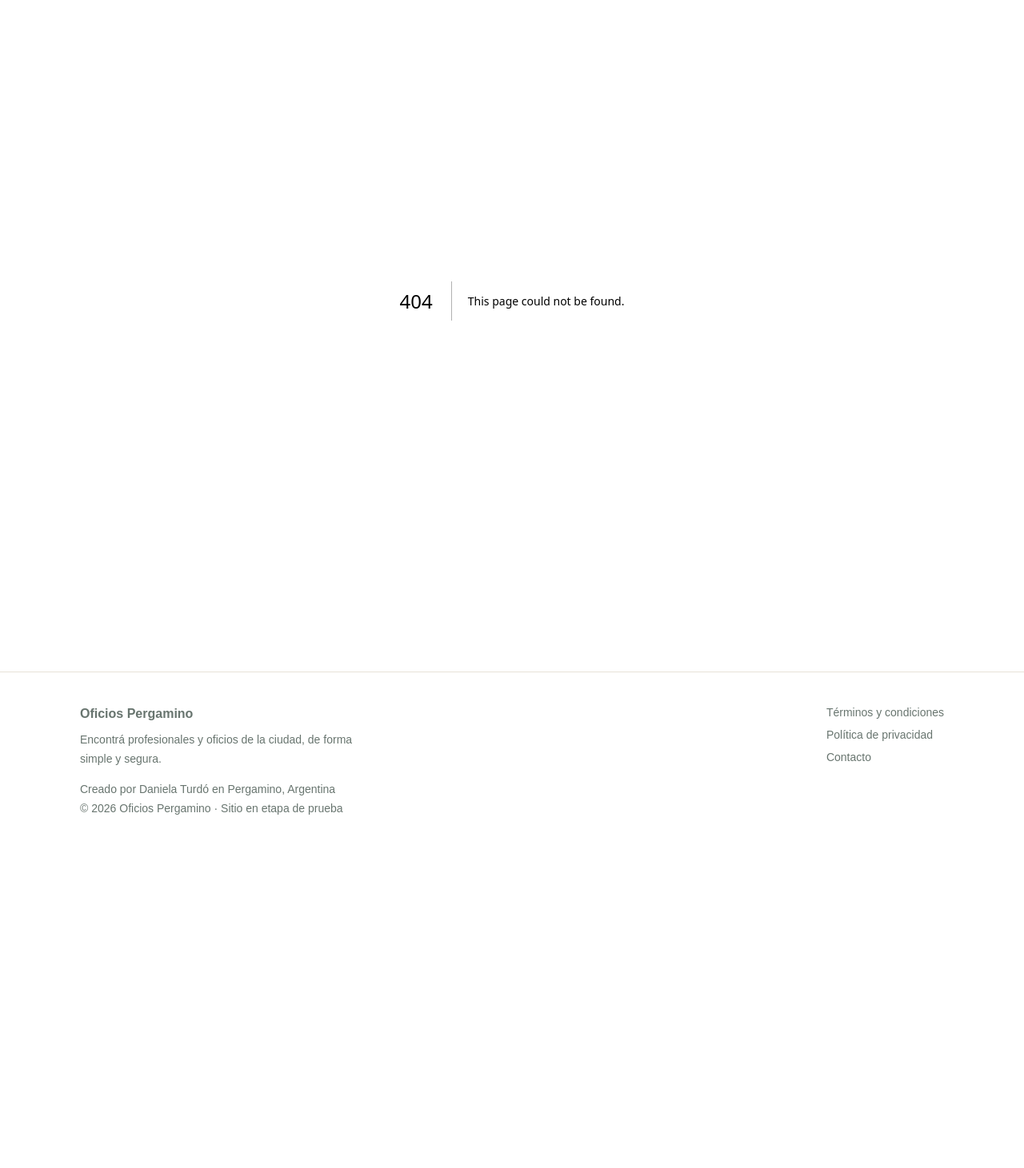
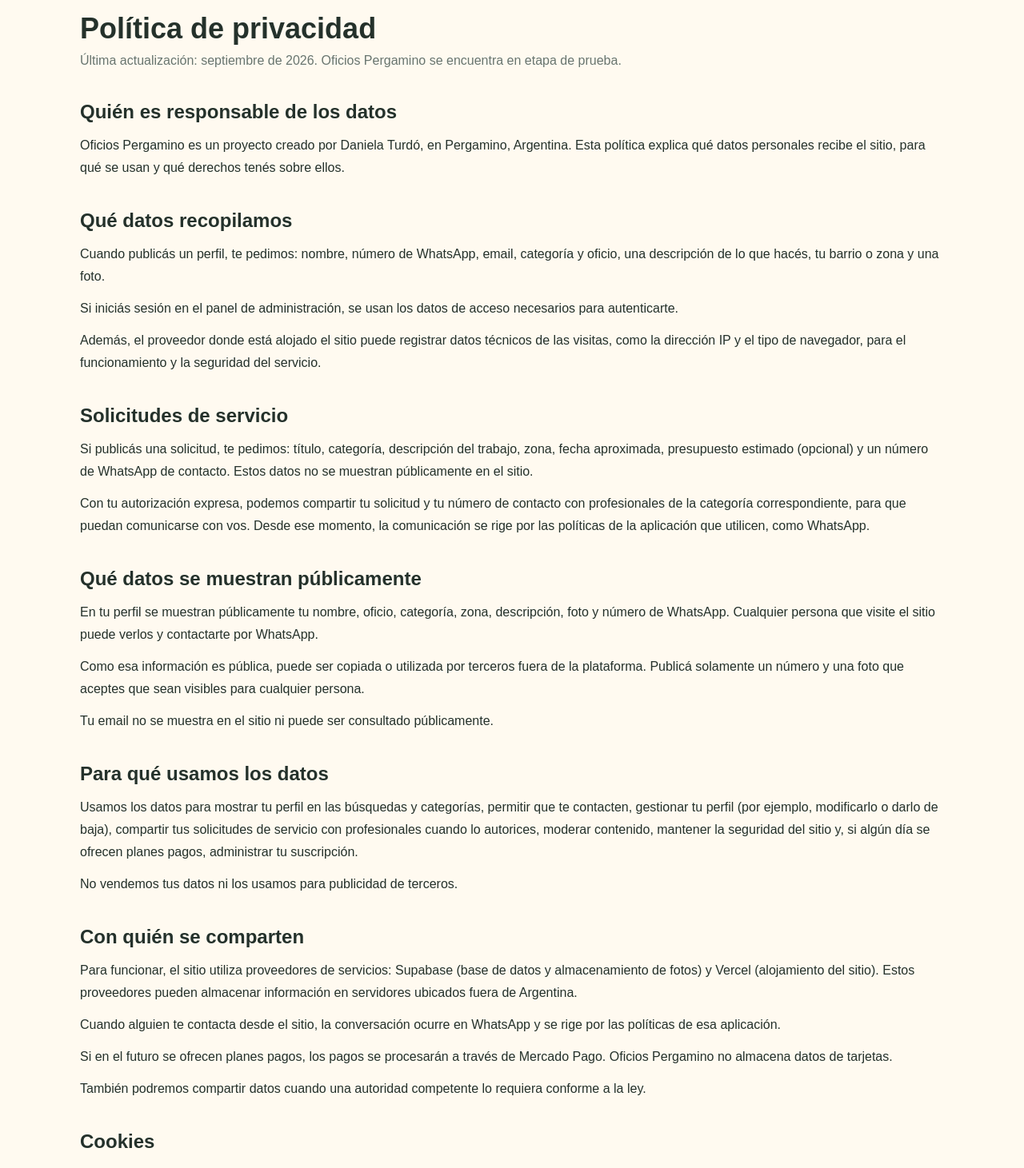
Before and after one commit to danielaturdo-hue/oficios-pergamino, a Next.js app: page /privacidad in a window 1280 px wide. Before the commit this address had no page. Shown: the part 80-1541 px from the top of the page at 80% size. Before the commit the page ends 1141 px from the top, so only its background shows below. Built offline with nearby package versions, Linux system fonts and the light colour scheme.

Commit message:
restaurar privacidad e imagen para compartir

```diff
--- /dev/null
+++ b/app/privacidad/page.tsx
@@ -0,0 +1,125 @@
+import Link from 'next/link';
+
+const secciones = [
+  {
+    titulo: 'Quién es responsable de los datos',
+    parrafos: [
+      'Oficios Pergamino es un proyecto creado por Daniela Turdó, en Pergamino, Argentina. Esta política explica qué datos personales recibe el sitio, para qué se usan y qué derechos tenés sobre ellos.',
+    ],
+  },
+  {
+    titulo: 'Qué datos recopilamos',
+    parrafos: [
+      'Cuando publicás un perfil, te pedimos: nombre, número de WhatsApp, email, categoría y oficio, una descripción de lo que hacés, tu barrio o zona y una foto.',
+      'Si iniciás sesión en el panel de administración, se usan los datos de acceso necesarios para autenticarte.',
+      'Además, el proveedor donde está alojado el sitio puede registrar datos técnicos de las visitas, como la dirección IP y el tipo de navegador, para el funcionamiento y la seguridad del servicio.',
+    ],
+  },
+  {
+    titulo: 'Solicitudes de servicio',
+    parrafos: [
+      'Si publicás una solicitud, te pedimos: título, categoría, descripción del trabajo, zona, fecha aproximada, presupuesto estimado (opcional) y un número de WhatsApp de contacto. Estos datos no se muestran públicamente en el sitio.',
+      'Con tu autorización expresa, podemos compartir tu solicitud y tu número de contacto con profesionales de la categoría correspondiente, para que puedan comunicarse con vos. Desde ese momento, la comunicación se rige por las políticas de la aplicación que utilicen, como WhatsApp.',
+    ],
+  },
+  {
+    titulo: 'Qué datos se muestran públicamente',
+    parrafos: [
+      'En tu perfil se muestran públicamente tu nombre, oficio, categoría, zona, descripción, foto y número de WhatsApp. Cualquier persona que visite el sitio puede verlos y contactarte por WhatsApp.',
+      'Como esa información es pública, puede ser copiada o utilizada por terceros fuera de la plataforma. Publicá solamente un número y una foto que aceptes que sean visibles para cualquier persona.',
+      'Tu email no se muestra en el sitio ni puede ser consultado públicamente.',
+    ],
+  },
+  {
+    titulo: 'Para qué usamos los datos',
+    parrafos: [
+      'Usamos los datos para mostrar tu perfil en las búsquedas y categorías, permitir que te contacten, gestionar tu perfil (por ejemplo, modificarlo o darlo de baja), compartir tus solicitudes de servicio con profesionales cuando lo autorices, moderar contenido, mantener la seguridad del sitio y, si algún día se ofrecen planes pagos, administrar tu suscripción.',
+      'No vendemos tus datos ni los usamos para publicidad de terceros.',
+    ],
+  },
+  {
+    titulo: 'Con quién se comparten',
+    parrafos: [
+      'Para funcionar, el sitio utiliza proveedores de servicios: Supabase (base de datos y almacenamiento de fotos) y Vercel (alojamiento del sitio). Estos proveedores pueden almacenar información en servidores ubicados fuera de Argentina.',
+      'Cuando alguien te contacta desde el sitio, la conversación ocurre en WhatsApp y se rige por las políticas de esa aplicación.',
+      'Si en el futuro se ofrecen planes pagos, los pagos se procesarán a través de Mercado Pago. Oficios Pergamino no almacena datos de tarjetas.',
+      'También podremos compartir datos cuando una autoridad competente lo requiera conforme a la ley.',
+    ],
+  },
+  {
+    titulo: 'Cookies',
+    parrafos: [
+      'El sitio no utiliza cookies publicitarias. Puede usar almacenamiento técnico del navegador, por ejemplo para mantener tu sesión iniciada en el panel de administración.',
+    ],
+  },
+  {
+    titulo: 'Cuánto tiempo guardamos los datos',
+    parrafos: [
+      'Conservamos tus datos mientras tu perfil esté activo. Si pedís la baja, eliminamos tu perfil y tus datos, salvo que debamos conservar alguna información por una obligación legal.',
+      'Las solicitudes de servicio se conservan durante un tiempo razonable y podés pedir que las eliminemos en cualquier momento.',
+    ],
+  },
+  {
+    titulo: 'Tus derechos',
+    parrafos: [
+      'Podés pedir en cualquier momento acceder a tus datos, corregirlos, actualizarlos o eliminarlos, y solicitar la baja de tu perfil o de tus solicitudes. Para hacerlo, escribinos al contacto indicado al final.',
+      'La Agencia de Acceso a la Información Pública es el órgano de control de la Ley 25.326 de Protección de Datos Personales de la República Argentina, y atiende las denuncias y reclamos de quienes consideren que sus derechos fueron afectados.',
+    ],
+  },
+  {
+    titulo: 'Menores de edad',
+    parrafos: [
+      'El sitio está dirigido a personas mayores de 18 años. Si detectamos un perfil de una persona menor de edad, lo eliminaremos.',
+    ],
+  },
+  {
+    titulo: 'Seguridad',
+    parrafos: [
+      'Aplicamos medidas razonables para proteger los datos, como restringir el acceso público a los datos que no se muestran en el sitio. Ningún sistema es completamente seguro, por lo que no podemos garantizar una seguridad absoluta.',
+    ],
+  },
+  {
+    titulo: 'Cambios en esta política',
+    parrafos: [
+      'Podemos actualizar esta política. La versión vigente es la publicada en esta página, con su fecha de actualización.',
+    ],
+  },
+  {
+    titulo: 'Contacto',
+    parrafos: [
+      'Para consultas, pedidos de acceso, corrección o baja de datos, escribinos a: daniela.turdo@gmail.com',
+    ],
+  },
+];
+
+export default function Privacy() {
+  return (
+    <main className="py-10">
+      <div className="container max-w-3xl">
+        <h1 className="text-4xl font-black">Política de privacidad</h1>
+        <p className="muted mt-2">
+          Última actualización: septiembre de 2026. Oficios Pergamino se encuentra en etapa de prueba.
+        </p>
+
+        {secciones.map((s) => (
+          <section key={s.titulo} className="mt-9">
+            <h2 className="text-2xl font-black">{s.titulo}</h2>
+            {s.parrafos.map((t, i) => (
+              <p key={i} className="mt-3 leading-7">
+                {t}
+              </p>
+            ))}
+          </section>
+        ))}
+
+        <p className="mt-9 leading-7">
+          Para conocer las reglas de uso del sitio, consultá los{' '}
+          <Link href="/terminos" className="underline font-bold">
+            Términos y condiciones
+          </Link>
+          .
+        </p>
+      </div>
+    </main>
+  );
+}
```
Also changed, not shown: app/opengraph-image.png (added).
